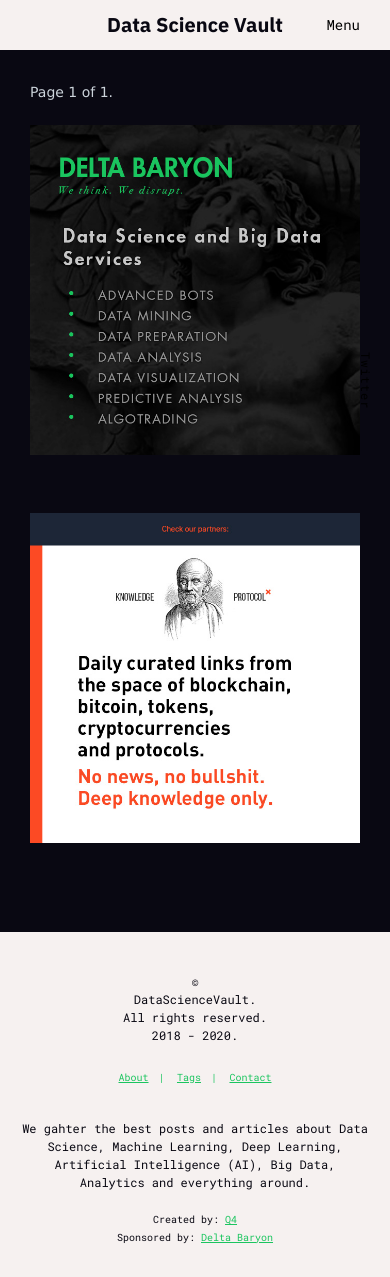
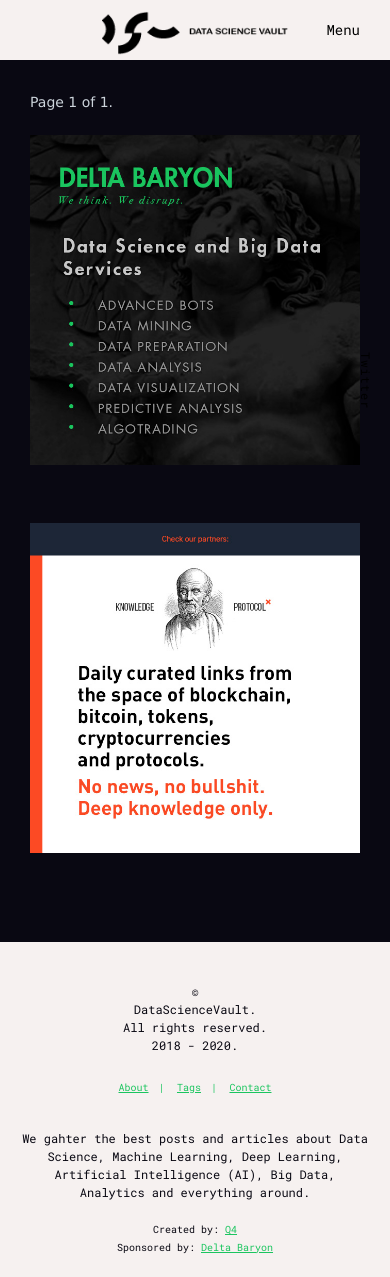
Before and after one commit to qu4ku/dshub-website, a Django app: page / in a window 390 px wide. Before the commit the page ends 1244 px from the top, so only its background shows below. Run offline with Django 3.2, Linux system fonts and the light colour scheme; data that the repository does not hold is empty; some libraries are stand-ins or nearby versions.

Commit message:
new logo

```diff
--- a/src/static/css/styles-mobile.css
+++ b/src/static/css/styles-mobile.css
@@ -10,7 +10,7 @@
 
 .wrapper {
 	grid-template-columns: 1fr;
-	grid-template-rows: 50px 1fr auto;
+	grid-template-rows: 60px 1fr auto;
 	grid-template-areas:
 	"top"
 	"content"
@@ -19,6 +19,10 @@
 
 .top {
 	grid-template-columns: 1fr 190px 1fr;
+}
+
+.top__logo {
+	margin-top: -10px;
 }
 
 .top_slogan {
@@ -40,6 +44,7 @@
 .mobile-nav {
 	display: block;
 	margin-right: 30px;
+	margin-top: -20px;
 }
 
 .content {
--- a/src/static/css/styles.css
+++ b/src/static/css/styles.css
@@ -102,7 +102,7 @@ svg, svg * {
 .wrapper {
 	display: grid;
 	grid-template-columns: minmax(20px, 50px) auto minmax(20px, 50px);
-	grid-template-rows: 50px auto auto;
+	grid-template-rows: 80px auto auto;
 	grid-template-areas:
 	"left top right"
 	"left content right"
@@ -115,7 +115,7 @@ svg, svg * {
 	grid-area: top;
 	display: grid;
 	grid-template-columns: 1fr 264px 1fr;
-	grid-template-rows: 50px;
+	grid-template-rows: 80px;
 	grid-template-areas: "slogan logo nav";
 	background: var(--bg-light);
 	align-items: center;
@@ -130,8 +130,8 @@ svg, svg * {
 	font-family: 'IBM Plex Sans', sans-serif;
 	font-weight: 700;
 	color: var(--bg-dark);
-	/*background-color: red;*/
 	text-align: center;
+	margin-top: 10px;
 
 }
 
--- a/src/templates/base.html
+++ b/src/templates/base.html
@@ -61,7 +61,10 @@
 	<header class="top">
 		<div class="top__slogan mobile-hide">All the data you need.</div>
 		<!-- <a class="top__logo" href="{% url 'home' %}"><img src="{% static 'img/logo2.svg' %}" alt="logo"></a> -->
-		<a class="top__logo" href="{% url 'home' %}">Data Science Vault</a>
+		{% comment %} <a class="top__logo" href="{% url 'home' %}">Data Science Vault</a> {% endcomment %}
+		<a class="top__logo" href="{% url 'home' %}">
+			<img src="{% static 'img/ds-logo.png' %}" alt="Data Science Vault Logo">
+		</a>
 
 
 		<input id="toggle-search" type="checkbox">
```
Also changed, not shown: src/static/img/ds-logo.png (added).
